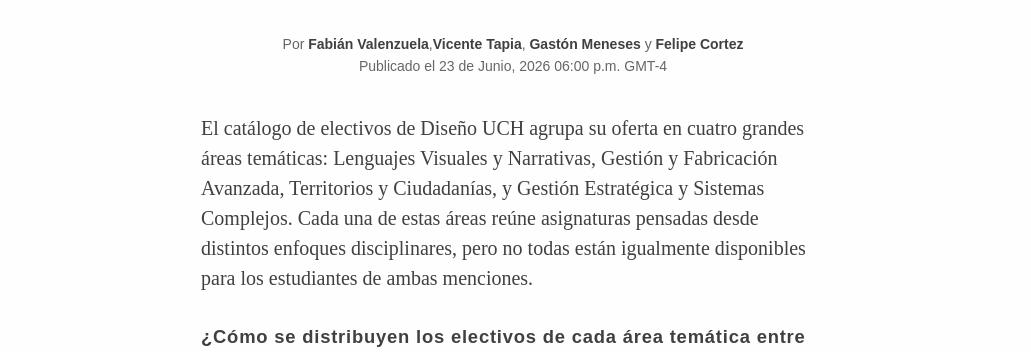
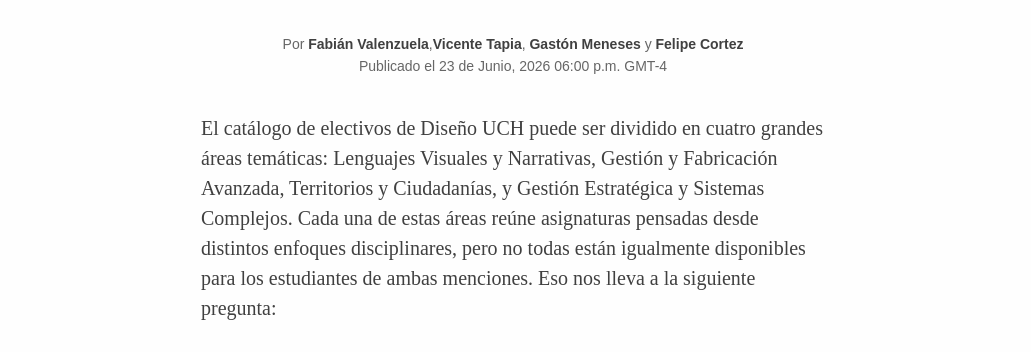
Before and after one commit to FabianVA-630/test, a plain HTML site: page index.html in a window 1280 px wide. Shown: the part 583-935 px from the top of the page, without its empty margins (127-1158 px from the left). Drawn offline with nearby package versions, Linux system fonts and the light colour scheme; no server answers.

Commit message:
Update index.html

```diff
--- a/index.html
+++ b/index.html
@@ -40,7 +40,7 @@
 
         <main id="contenedor">
 
-            <p>El catálogo de electivos de Diseño UCH agrupa su oferta en cuatro grandes áreas temáticas: Lenguajes Visuales y Narrativas, Gestión y Fabricación Avanzada, Territorios y Ciudadanías, y Gestión Estratégica y Sistemas Complejos. Cada una de estas áreas reúne asignaturas pensadas desde distintos enfoques disciplinares, pero no todas están igualmente disponibles para los estudiantes de ambas menciones.</p>
+            <p>El catálogo de electivos de Diseño UCH puede ser dividido en cuatro grandes áreas temáticas: Lenguajes Visuales y Narrativas, Gestión y Fabricación Avanzada, Territorios y Ciudadanías, y Gestión Estratégica y Sistemas Complejos. Cada una de estas áreas reúne asignaturas pensadas desde distintos enfoques disciplinares, pero no todas están igualmente disponibles para los estudiantes de ambas menciones. Eso nos lleva a la siguiente pregunta:</p>
 
 
             <h4>¿Cómo se distribuyen los electivos de cada área temática entre las menciones Industrial y de Servicios, Visual y Multimedial, y las compartidas por ambas?</h4>
```
